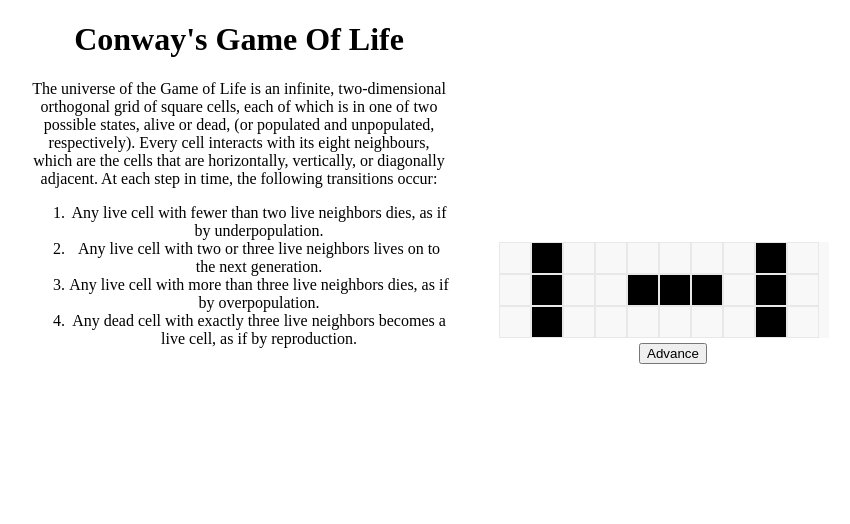
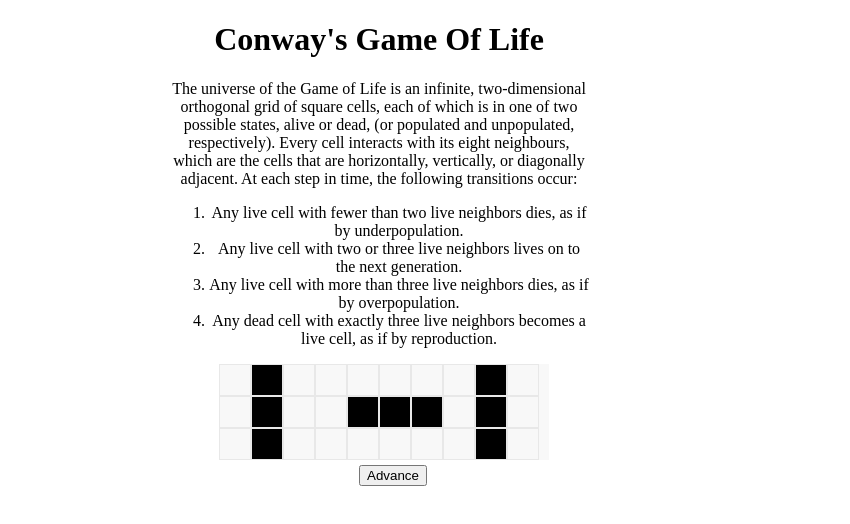
Before and after one commit to tomas395/conway-game-of-life, a React (Create React App) app: page / in a window 1280 px wide. Shown: the top 524 px of the page, without its empty margins (261-1111 px from the left). Built offline with nearby package versions, Linux system fonts and the light colour scheme.

Commit message:
centered

```diff
--- a/src/App.css
+++ b/src/App.css
@@ -3,7 +3,6 @@
   justify-content: center;
   align-items: flex-end;
   text-align: center;
-  margin-left: 100px;
 }
 
 .App-logo {
--- a/src/App.js
+++ b/src/App.js
@@ -39,8 +39,8 @@ function App() {
             as if by reproduction.
           </li>
         </ol>
+        <Grid></Grid>
       </OlContainer>
-      <Grid></Grid>
     </div>
   );
 }
```
